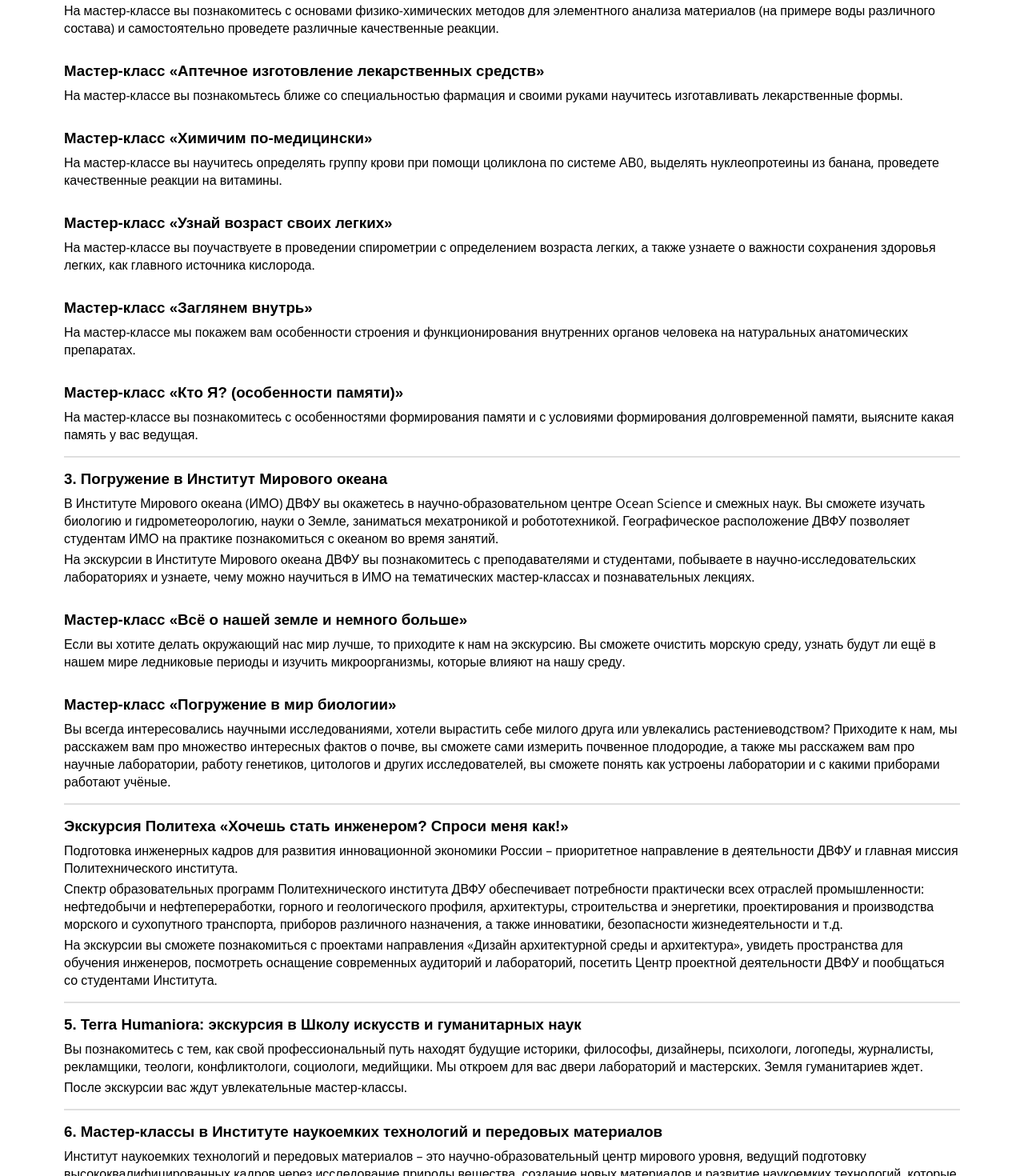
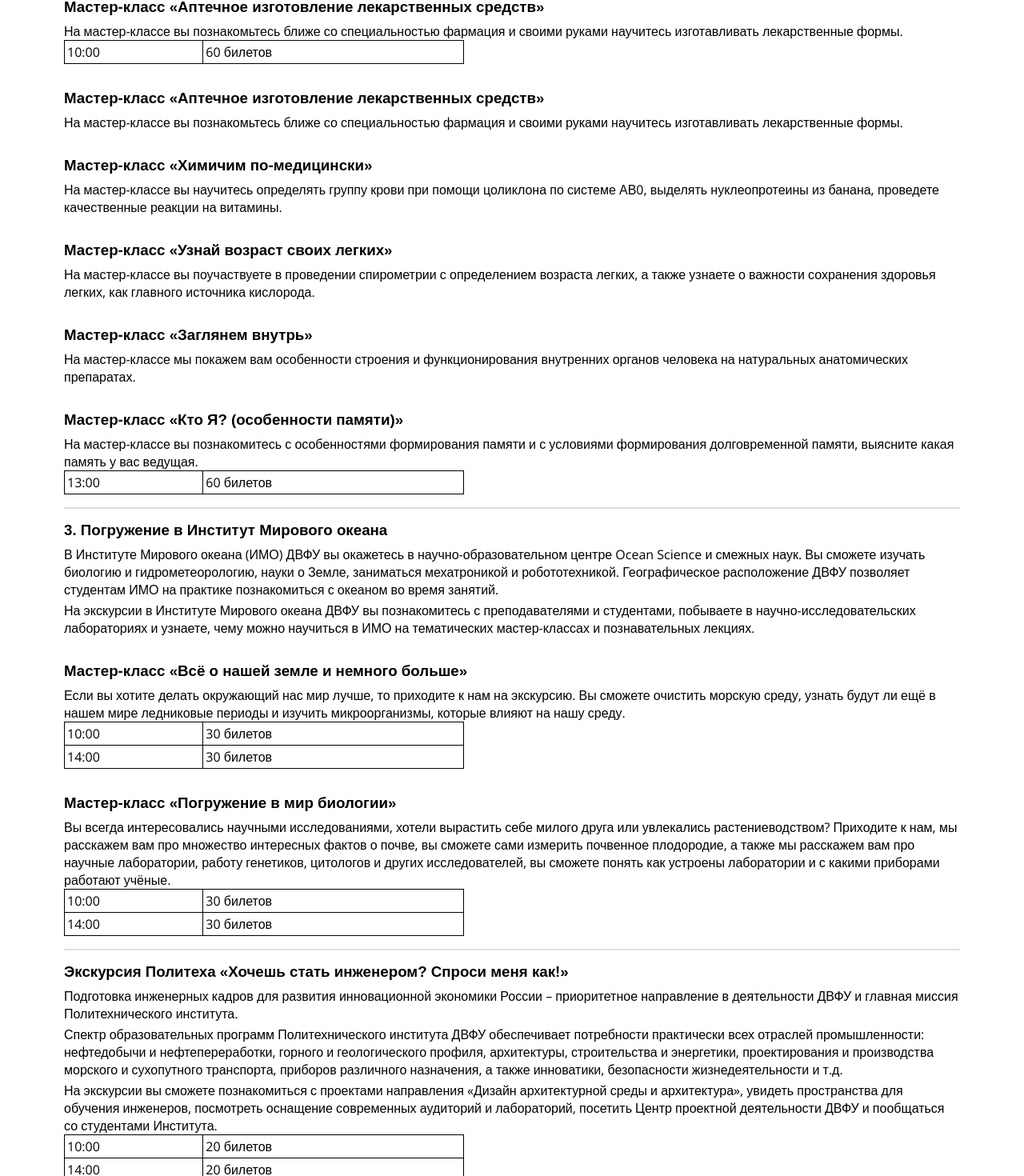
Before and after one commit to mazhugasergei/dod, a Next.js app: page /excursions in a window 1280 px wide. Shown: the part 1321-2791 px from the top of the page at 80% size. Built offline with nearby package versions, Linux system fonts and the light colour scheme; a web font is replaced by a local one.

Commit message:
Update index.tsx

```diff
--- a/src/pages/excursions/index.tsx
+++ b/src/pages/excursions/index.tsx
@@ -24,9 +24,8 @@ const Excursions = () => {
             <div className="item">
               <h3>1. Обзорная экскурсия по кампусу ДВФУ </h3>
               <h4>10:00-15:00 каждый час, кроме 12:00</h4>
-              <p>Автобусно-пешеходная экскурсия по кампусу ДВФУ.
-                Во время экскурсии мы посетим такие инфраструктурные объекты, как:
-              </p>
+              <p>Автобусно-пешеходная экскурсия по кампусу ДВФУ.</p>
+              <p>Во время экскурсии мы посетим такие инфраструктурные объекты, как:</p>
               <ul>
                 <li>Гостиничные номера студентов;</li>
                 <li>Спортивный комплекс;</li>
@@ -89,9 +88,21 @@ const Excursions = () => {
               <p>На мастер-классе вы научитесь определять группы крови при помощи цоликлона по системе АВ0, выделять нуклеопротеины из банана, проведете качественные реакции на витамины.</p>
             </div>
             <div className="item">
-              <h3>Мастер-класс «Здоровье зубов – здоровье всего организма»</h3>
+              <h3>Мастер-класс «Аптечное изготовление лекарственных средств» </h3>
               {/*        <h4>(начало в 10:00 и 14:00)</h4> */}
-              <p>На мастер-классе вы познакомитесь с основами физико-химических методов для элементного анализа материалов (на примере воды различного состава) и самостоятельно проведете различные качественные реакции.</p>
+              <p>На мастер-классе вы познакомьтесь ближе со специальностью фармация и своими руками научитесь изготавливать лекарственные формы.</p>
+              <table >
+
+                <tbody>
+                  <tr >
+                    <td>10:00</td>
+                    <td>60 билетов</td>
+                  </tr>
+
+                </tbody>
+              </table>
+
+
             </div>
             <div className="item">
               <h3>Мастер-класс «Аптечное изготовление лекарственных средств» </h3>
@@ -113,6 +124,16 @@ const Excursions = () => {
             <div className="item">
               <h3>Мастер-класс «Кто Я? (особенности памяти)»  </h3>
               <p>На мастер-классе вы познакомитесь с особенностями формирования памяти и с условиями формирования долговременной памяти, выясните какая память у вас ведущая.  </p>
+              <table >
+
+                <tbody>
+                  <tr >
+                    <td>13:00</td>
+                    <td>60 билетов</td>
+                  </tr>
+
+                </tbody>
+              </table>
             </div>
 
             <hr />
@@ -128,10 +149,38 @@ const Excursions = () => {
             <div className="item">
               <h3>Мастер-класс «Всё о нашей земле и немного больше»</h3>
               <p>Если вы хотите делать окружающий нас мир лучше, то приходите к нам на экскурсию. Вы сможете очистить морскую среду, узнать будут ли ещё в нашем мире ледниковые периоды и изучить микроорганизмы, которые влияют на нашу среду.</p>
+              <table >
+
+                <tbody>
+                  <tr >
+                    <td>10:00</td>
+                    <td>30 билетов</td>
+                  </tr>
+                  <tr >
+                    <td>14:00</td>
+                    <td>30 билетов</td>
+                  </tr>
+
+                </tbody>
+              </table>
             </div>
             <div className="item">
               <h3>Мастер-класс «Погружение в мир биологии»</h3>
               <p>Вы всегда интересовались научными исследованиями, хотели вырастить себе милого друга или увлекались растениеводством? Приходите к нам, мы расскажем вам про множество интересных фактов о почве, вы сможете сами измерить почвенное плодородие, а также мы расскажем вам про научные лаборатории, работу генетиков, цитологов и других исследователей, вы сможете понять как устроены лаборатории и с какими приборами работают учёные.</p>
+              <table >
+
+                <tbody>
+                  <tr >
+                    <td>10:00</td>
+                    <td>30 билетов</td>
+                  </tr>
+                  <tr >
+                    <td>14:00</td>
+                    <td>30 билетов</td>
+                  </tr>
+
+                </tbody>
+              </table>
             </div>
             <hr />
             <div className="item">
@@ -141,6 +190,20 @@ const Excursions = () => {
               <p>Спектр образовательных программ Политехнического института ДВФУ обеспечивает потребности практически всех отраслей промышленности: нефтедобычи и нефтепереработки, горного и геологического профиля, архитектуры, строительства и энергетики, проектирования и производства морского и сухопутного транспорта, приборов различного назначения, а также инноватики, безопасности жизнедеятельности и т.д.</p>
               <p>На экскурсии вы сможете познакомиться с проектами направления «Дизайн архитектурной среды и архитектура», увидеть пространства для обучения инженеров, посмотреть оснащение современных аудиторий и лабораторий, посетить Центр проектной деятельности ДВФУ и пообщаться со студентами Института.</p>
               {/*     <a className="btn" href="https://fefu-dod.timepad.ru/event/2371380/">Записаться</a> */}
+              <table >
+
+                <tbody>
+                  <tr >
+                    <td>10:00</td>
+                    <td>20 билетов</td>
+                  </tr>
+                  <tr >
+                    <td>14:00</td>
+                    <td>20 билетов</td>
+                  </tr>
+
+                </tbody>
+              </table>
             </div>
             <hr />
             <div className="item">
@@ -149,6 +212,20 @@ const Excursions = () => {
               <p>Вы познакомитесь с тем, как свой профессиональный путь находят будущие историки, философы, дизайнеры, психологи, логопеды, журналисты, рекламщики, теологи, конфликтологи, социологи, медийщики. Мы откроем для вас двери лабораторий и мастерских. Земля гуманитариев ждет.</p>
               <p>После экскурсии вас ждут увлекательные мастер-классы.</p>
               {/*      <a className="btn" href="https://fefu-dod.timepad.ru/event/2371385/">Записаться</a> */}
+              <table >
+
+                <tbody>
+                  <tr >
+                    <td>10:00</td>
+                    <td>40 билетов</td>
+                  </tr>
+                  <tr >
+                    <td>14:00</td>
+                    <td>40 билетов</td>
+                  </tr>
+
+                </tbody>
+              </table>
             </div>
             <hr />
             <div className="item">
@@ -158,7 +235,17 @@ const Excursions = () => {
               <p>А молодые ученые физики проведут вам мастер-класс <b>«Увлекательные эксперименты»</b>, покажут, как жидкий азот способен изменить привычный нам мир, нарисуют ваши рисунки металлической плёнкой, и это ещё не всё!</p>
               <p>В рамках мастер-класса <b>«Химическое материаловедение как инструмент новой энергетики XXI-века»</b> вы узнаете, как получают специальные материалы для атомной отрасли, проведете эксперимент по химическому синтезу слоистых двойных гидроксидов, а также узнаете из чего состоит полученное вещество. </p>
               <p>Искровое плазменное спекание, синтез материалов, современное оборудование – всё это ждет вас на мастер-классе <b>«Многофункциональные керамические материалы» </b></p>
+              <table >
 
+                <tbody>
+                  <tr >
+                    <td>14:00</td>
+                    <td>50 билетов</td>
+                  </tr>
+
+
+                </tbody>
+              </table>
             </div>
             <hr />
             <div className="item">
@@ -166,6 +253,20 @@ const Excursions = () => {
               {/* <h4>(начало в 10:00 и 14:00)</h4> */}
               <p>Путь к успеху начинается здесь – в Школе экономики и менеджмента! Вы погрузитесь в жизнь наших студентов и познакомитесь с представителями самых разных направлений: экономики, менеджмента, туризма, бизнес-аналитики, цифровой торговли и гостиничного дела, сервис-дизайна в бизнесе и управлении, а также экономической безопасности. Пройти испытания смогут только те, кто не запутается на тропах Школы.</p>
               <p>Собирай команду и участвуй! Мы ждем тебя на нашем квесте!</p>
+              <table >
+
+                <tbody>
+                  <tr >
+                    <td>10:00</td>
+                    <td>48 билетов</td>
+                  </tr>
+                  <tr >
+                    <td>14:00</td>
+                    <td>48 билетов</td>
+                  </tr>
+
+                </tbody>
+              </table>
 
             </div>
             <hr />
@@ -173,13 +274,61 @@ const Excursions = () => {
               <h3>8.	ПИШ</h3>
               <p>Передовая инженерная школа ДВФУ входит в 50 передовых инженерных школ РФ различной специализации, определённых в результате Федерального Конкурса Министерства науки и высшего образования и поддерживаемых Правительством РФ.</p>
               <p>Школа является первой на Дальнем Востоке и одной из трёх в России по биотехнологической специализации, получивших статус Передовых инженерных школ федерального значения.</p>
+              <h3>Мастер-класс «Выделение ДНК из фруктов»</h3>
+              {/* <h4>(начало в 10:00 и 14:00)</h4> */}
+              <p>Посетите лабораторию Передовой инженерной школы, чтобы вместе с практикующими генетиками выделить ген банана. Во время мастер-класса, ты познакомишься с методами выделения генов и узнаешь, как это можно делать в домашних условиях.</p>
 
+              <table >
+
+                <tbody>
+                  <tr >
+                    <td>10:00</td>
+                    <td>8 билетов</td>
+                  </tr>
+                  <tr >
+                    <td>14:00</td>
+                    <td>8 билетов</td>
+                  </tr>
+
+                </tbody>
+              </table>
+              <h3>Мастер-класс «Приготовление мини-хачапури»</h3>
+              {/* <h4>(начало в 10:00 и 14:00)</h4> */}
+              <p>Под руководством шеф-повара ресторана «Лаффа» узнайте секреты приготовления теста и начинки для такого знакомого всем блюда — хачапури.</p>
+
+              <table >
+
+                <tbody>
+                  <tr >
+                    <td>10:00</td>
+                    <td>25 билетов</td>
+                  </tr>
+                  <tr >
+                    <td>14:00</td>
+                    <td>25 билетов</td>
+                  </tr>
+
+                </tbody>
+              </table>
             </div>
             <hr />
             <div className="item">
               <h3>9.	Wanted: найди преступника вместе с Юридической школой ДВФУ</h3>
               <p>В рамках мастер-класса на криминалистическом полигоне попытаемся вместе обнаружить следы преступления, воспользовавшись следственным чемоданом. Узнаем о некоторых тонкостях криминалистической деятельности и работы следователем на месте происшествия. После мастер-класса посетим музей криминалистики и познакомимся с экспонатами.</p>
+              <table >
 
+                <tbody>
+                  <tr >
+                    <td>10:00</td>
+                    <td>30 билетов</td>
+                  </tr>
+                  <tr >
+                    <td>14:00</td>
+                    <td>30 билетов</td>
+                  </tr>
+
+                </tbody>
+              </table>
             </div>
             <hr />
             <div className="item">
@@ -191,22 +340,92 @@ const Excursions = () => {
             <div className="item">
               <h3>Мастер-класс «Моя первая картина в VR»</h3>
               <p>В этом мастер-классе вы познакомитесь с возможностями создания цифрового искусства в виртуальной реальности. Вы узнаете, как использовать специальные инструменты и программы для рисования в VR, и создадите свою первую картину в этом формате.</p>
+              <table >
+
+                <tbody>
+                  <tr >
+                    <td>10:00</td>
+                    <td>20 билетов</td>
+                  </tr>
+                  <tr >
+                    <td>14:00</td>
+                    <td>20 билетов</td>
+                  </tr>
+
+                </tbody>
+              </table>
             </div>
             <div className="item">
               <h3>Мастер-класс «Передача эмоций в дизайне»</h3>
               <p>В этом мастер-классе вы узнаете, как с помощью дизайна передавать эмоции и создавать гармоничные пространства. Вы изучите основные принципы дизайна и их влияние на человека, а также познакомитесь с различными способами передачи эмоций через цвет, форму, текстуру и другие элементы дизайна.</p>
+              <table >
+
+                <tbody>
+                  <tr >
+                    <td>10:00</td>
+                    <td>20 билетов</td>
+                  </tr>
+                  <tr >
+                    <td>14:00</td>
+                    <td>20 билетов</td>
+                  </tr>
+
+                </tbody>
+              </table>
             </div>
             <div className="item">
               <h3>Мастер-класс «Паразиты под микроскопом»</h3>
               <p>Этот мастер-класс посвящен изучению микроскопического мира паразитов. Вы увидите, как выглядят различные паразиты в объектив микроскопа, изучите их строение и особенности жизненного цикла. Кроме того, вы узнаете, какими методами сотрудники Роспотребнадзора выявляют источники заражения паразитами.</p>
+              <table >
+
+                <tbody>
+                  <tr >
+                    <td>10:00</td>
+                    <td>20 билетов</td>
+                  </tr>
+                  <tr >
+                    <td>14:00</td>
+                    <td>20 билетов</td>
+                  </tr>
+
+                </tbody>
+              </table>
             </div>
             <div className="item">
               <h3>Мастер-класс «Нейросети - на пальцах»</h3>
               <p>Этот мастер-класс посвящен одному из самых актуальных направлений в области искусственного интеллекта - нейросетям. Вы узнаете, чем нейросети отличаются от традиционных алгоритмов, как они строятся и обучаются. Практические занятия позволят вам самостоятельно обучить простую нейросеть и понять, как она работает.</p>
+              <table >
+
+                <tbody>
+                  <tr >
+                    <td>10:00</td>
+                    <td>20 билетов</td>
+                  </tr>
+                  <tr >
+                    <td>14:00</td>
+                    <td>20 билетов</td>
+                  </tr>
+
+                </tbody>
+              </table>
             </div>
             <div className="item">
               <h3>Интерактивная экскурсия в Доме научной коллаборации</h3>
               <p>В рамках экскурсии можно познакомиться с деятельностью департамента довузовского образования, узнать, как получить льготы и дополнительные баллы при поступлении. Участники так же смогут познакомиться с технологией 3d-печати, попробовать себя в пилотировании квадрокоптера, управлять роботами.</p>
+              <table >
+
+                <tbody>
+                  <tr >
+                    <td>10:00</td>
+                    <td>40 билетов</td>
+                  </tr>
+                  <tr >
+                    <td>14:00</td>
+                    <td>40 билетов</td>
+                  </tr>
+
+                </tbody>
+              </table>
             </div>
 
 
```
